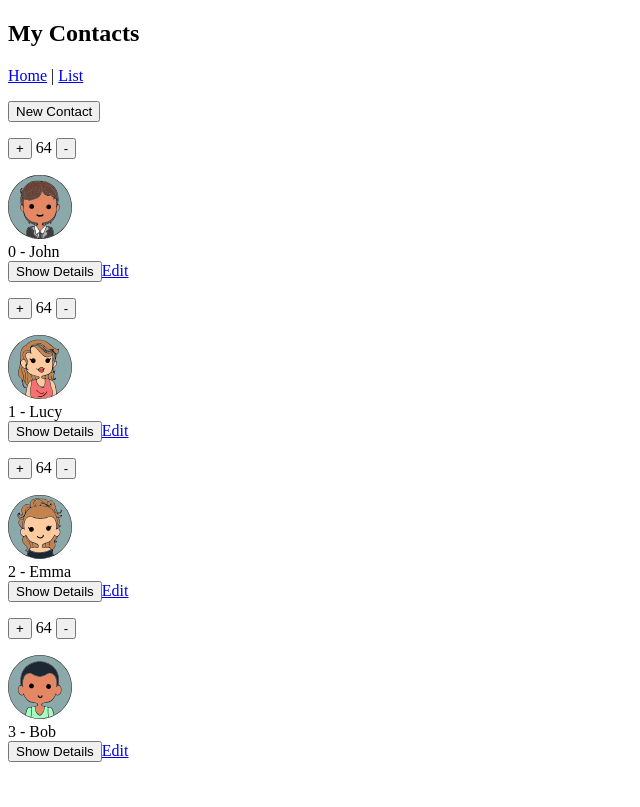
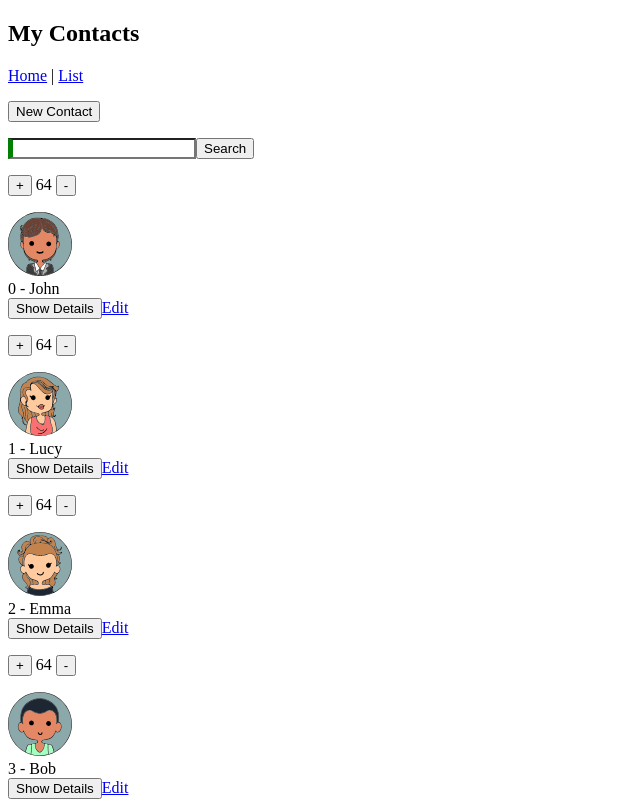
Before and after one commit to Juanjojara/simple-contacts, an Angular app: page /list in a window 1280 px wide. Shown: the whole page, without its empty margins (0-640 px from the left). Built offline with nearby package versions, Linux system fonts and the light colour scheme.

Commit message:
Validator, Search Contact (start)

```diff
--- a/src/app/contact-editor/contact-editor.html
+++ b/src/app/contact-editor/contact-editor.html
@@ -8,6 +8,14 @@
     <div>
         <label for="firstName">Firstname</label>
         <input id="firstName" type="text" name="firstName" formControlName="firstName">
+        @if (firstName.invalid && (firstName.dirty || firstName.touched)){
+            @if (firstName.hasError('required')) {
+                <div class="alert">Firstname must be provided</div>
+            }
+            @if (firstName.hasError('minlength')) {
+                <div class="alert">Firstname must be at least 3 characters long</div>
+            }
+        }
     </div>
     <div>
         <label for="lastName">Lastname</label>
@@ -16,12 +24,15 @@
     <div>
         <label for="phone">Phone</label>
         <input id="phone" type="text" name="phone" formControlName="phone">
+        @if (phone.invalid && (phone.dirty || phone.touched)){
+            <div class="alert">Phone number must be in this format +nn nnnnnnnnnn</div>
+        }
     </div>
     <div>
         <label for="email">Email</label>
         <input id="email" type="text" name="email" formControlName="email">
     </div>
     <div>
-        <input id="submit" type="submit" name="submit" value="save">
+        <input id="submit" type="submit" name="submit" value="save" [disabled]="contactForm.invalid">
     </div>
 </form>
--- a/src/app/contact-editor/contact-editor.ts
+++ b/src/app/contact-editor/contact-editor.ts
@@ -2,8 +2,9 @@ import { Component, computed, inject, signal } from '@angular/core';
 import { ActivatedRoute } from '@angular/router';
 import { ContactStore } from '../contact-store';
 import { JsonPipe } from '@angular/common';
-import { FormControl, FormGroup, ReactiveFormsModule } from '@angular/forms';
+import { FormControl, FormGroup, ReactiveFormsModule, Validators } from '@angular/forms';
 import { SimpleContact } from '../person';
+import { phoneNumberValidator, PhoneValidator } from '../phone-validator';
 
 @Component({
   selector: 'app-contact-editor',
@@ -18,9 +19,9 @@ export class ContactEditor {
 
   contactForm = new FormGroup({
     id: new FormControl(0),
-    firstName: new FormControl(''),
+    firstName: new FormControl('', [Validators.required, Validators.minLength(3)]),
     lastName: new FormControl(''),
-    phone: new FormControl(''),
+    phone: new FormControl('', phoneNumberValidator()),
     email: new FormControl('')
   })
 
@@ -47,7 +48,16 @@ export class ContactEditor {
     });
   }
 
+  get firstName(): FormControl{
+    return this.contactForm.get("firstName") as FormControl;
+  }
+
+  get phone(): FormControl{
+    return this.contactForm.get("phone") as FormControl;
+  }
+
   onSubmit(){
+    if (this.contactForm.invalid) return;
     const formValues = this.contactForm.value;
     this.person().firstName = formValues.firstName as string;
     this.person().lastName = formValues.lastName!;
--- a/src/app/contact-list/contact-list.html
+++ b/src/app/contact-list/contact-list.html
@@ -1,5 +1,5 @@
 <!--<app-toolbar (createNewContact)="newContactInList($event)"></app-toolbar>-->
-<app-toolbar (createNewContact)="newContactInList()"></app-toolbar>
+<app-toolbar (createNewContact)="newContactInList()" (searchContact)="searchContactInList($event)"></app-toolbar>
 @for (item of store.list; track item.id) {
 <app-contact [id]="item.id"></app-contact>
 }
--- a/src/app/contact-list/contact-list.ts
+++ b/src/app/contact-list/contact-list.ts
@@ -26,6 +26,14 @@ export class ContactList {
     this.router.navigate(['/contact', 'edit', this.store.nextId()])
   }
 
+  searchContactInList(searchText: string){
+    //const newContact = this.store.createNewContact();
+    //this.router.navigate(['/contact', 'edit', newContact.id])
+    //this.router.navigate(['/contact', 'edit', this.store.nextId()])
+    console.log("Search in progress... " + searchText);
+    //this.list.filter()
+  }
+
   get list(){
     return this.store.list;
   }
--- /dev/null
+++ b/src/app/phone-validator.ts
@@ -0,0 +1,28 @@
+import { Directive, forwardRef } from '@angular/core';
+import { AbstractControl, NG_VALIDATORS, ValidationErrors, Validator, ValidatorFn } from '@angular/forms';
+
+export function phoneNumberValidator(): ValidatorFn {
+  return (control: AbstractControl): ValidationErrors | null => {
+    const accepted = /^\+\d{2} \d{10}$/.test(control.value);
+    return accepted ? null : {phoneValidator: {value: `phone number $(control.value) is invalid`}};
+  }
+}
+@Directive({
+  selector: '[phoneValidator]',
+  providers: [{
+    provide: NG_VALIDATORS,
+    useExisting: forwardRef( () => PhoneValidator),
+    multi: true
+  }]
+})
+export class PhoneValidator implements Validator {
+
+  constructor() { }
+  validate(control: AbstractControl): ValidationErrors | null {
+    return phoneNumberValidator()(control);
+  }
+  /*registerOnValidatorChange?(fn: () => void): void {
+    throw new Error('Method not implemented.');
+  }*/
+
+}
--- a/src/app/toolbar/toolbar.html
+++ b/src/app/toolbar/toolbar.html
@@ -1 +1,10 @@
-<p><button (click)="newContact($event)">New Contact</button></p>
+
+<div>
+    <p><button (click)="newContact($event)">New Contact</button></p>
+</div>
+<form [formGroup]="searchForm" (ngSubmit)="onSubmit()">
+    <div>
+        <input id="searchText" type="text" name="searchText" formControlName="searchText">
+        <input id="search" type="submit" name="search" value="Search">
+    </div>
+</form>
--- a/src/app/toolbar/toolbar.ts
+++ b/src/app/toolbar/toolbar.ts
@@ -1,14 +1,20 @@
 import { Component, output } from '@angular/core';
 import { Person } from '../person';
+import { FormControl, FormGroup, ReactiveFormsModule } from '@angular/forms';
 
 @Component({
   selector: 'app-toolbar',
-  imports: [],
+  imports: [ReactiveFormsModule],
   templateUrl: './toolbar.html',
   styleUrl: './toolbar.css',
 })
 export class Toolbar {
   createNewContact = output();
+  searchContact = output<string>();
+
+  searchForm = new FormGroup({
+    searchText: new FormControl('')
+  })
 
   /*newContact(event: any) {
     console.log(event);
@@ -26,4 +32,14 @@ export class Toolbar {
     console.log(event);
     this.createNewContact.emit();
   }
+
+  onSubmit(){
+    const formValues = this.searchForm.value;
+    let searchText = '';
+    if (formValues.searchText){
+      searchText = formValues.searchText;
+    }
+    //string formValues.firstName as string;
+    this.searchContact.emit(searchText);
+  }
 }
--- a/src/styles.css
+++ b/src/styles.css
@@ -1 +1,23 @@
 /* You can add global styles to this file, and also import other style files */
+.alert {
+    background-color: lightcoral;
+    color: red;
+    padding: 1rem;
+    margin-bottom: 1rem;
+}
+/*
+.ng-invalid {
+    border-left: 5px solid red;
+}
+
+.ng-valid {
+    border-left: 5px solid green;
+}
+*/
+input.ng-invalid {
+    border-left: 5px solid red;
+}
+
+input.ng-valid {
+    border-left: 5px solid green;
+}
```
Also changed, not shown: src/app/contact-editor/contact-editor.css (+25 -0 lines), 1 other file (tests, documents, lock files or other folders).
